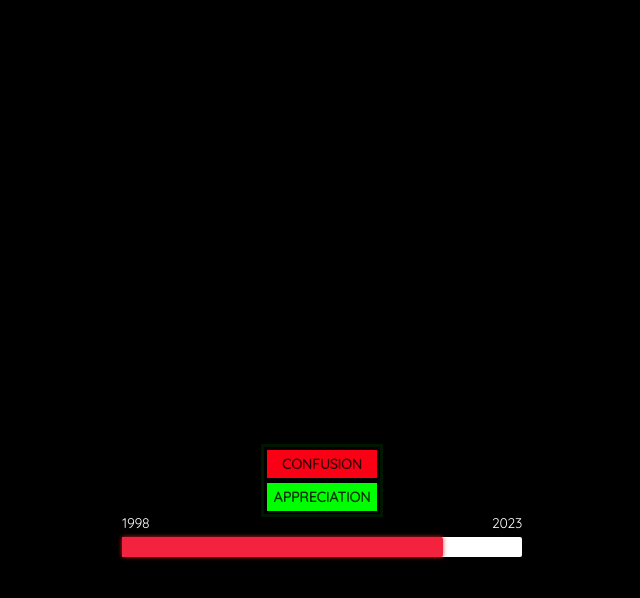
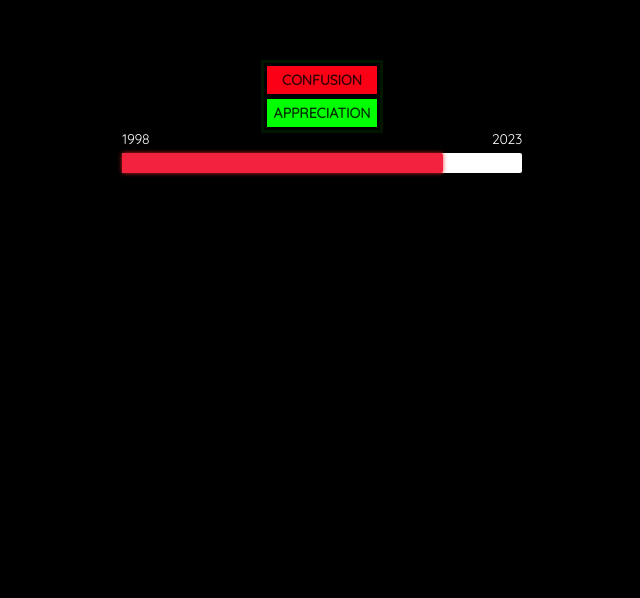
Before and after one commit to vtonu/MathRelationship_2, a plain HTML site: page index.html in a window 1280 px wide. Shown: the part 196-794 px from the top of the page, without its empty margins (318-958 px from the left). Drawn offline with nearby package versions, Linux system fonts and the light colour scheme; a web font is replaced by a local one.

Commit message:
Update style.css

```diff
--- a/style.css
+++ b/style.css
@@ -9,7 +9,7 @@ body {
   display: flex;
   flex-direction: column;
   align-items: center;
-  padding-top: 50%;
+  padding-top: 20%;
   background: black;
   font-family: 'Muli', sans-serif;
   color: rgba(0, 0, 0, 0.8);
```
